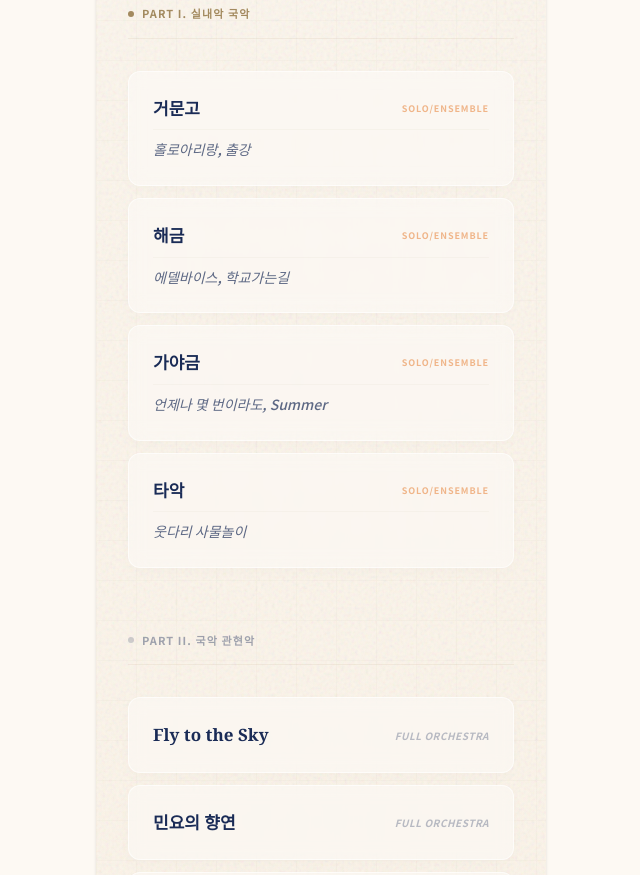
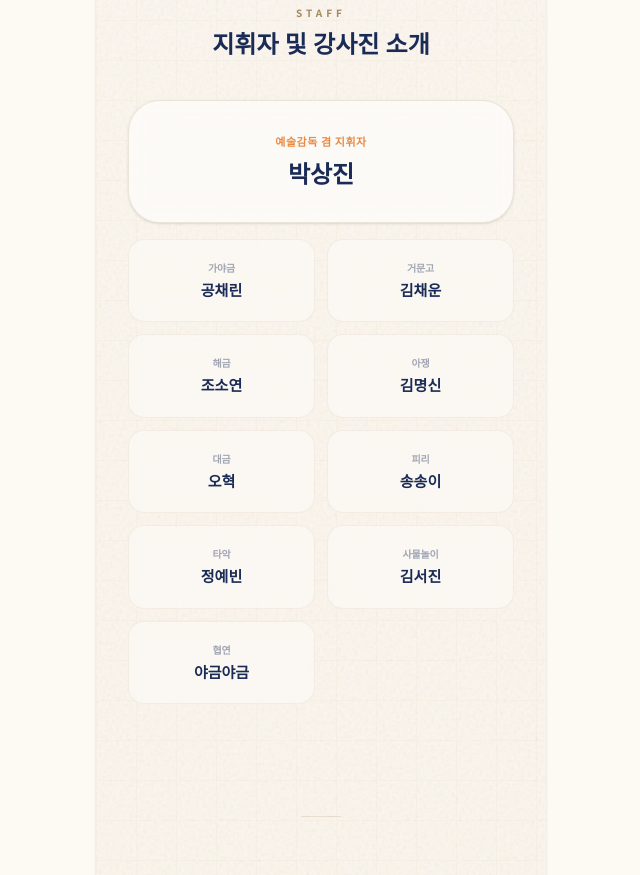
Before and after one commit to ohjin5/korean-traditional-music-invitation_2026_02, a React (Vite) app: page / in a window 1280 px wide. Shown: the part 1860-2735 px from the top of the page, without its empty margins (319-959 px from the left). Built offline with nearby package versions, Linux system fonts and the light colour scheme.

Commit message:
Add files via upload

```diff
--- a/src/App.tsx
+++ b/src/App.tsx
@@ -22,16 +22,66 @@ const MAIN_LOGO_URL = '/img/logo.png';
 const PROGRAM = {
   part1: [
     { title: '거문고', songs: '홀로아리랑, 출강' },
-    { title: '해금', songs: '에델바이스, 학교가는길' },
+    { title: '해금', songs: '에델바이스, 학교 가는 길' },
     { title: '가야금', songs: '언제나 몇 번이라도, Summer' },
     { title: '타악', songs: '웃다리 사물놀이' },
   ],
   part2: [
-    { title: 'Fly to the Sky', songs: 'Full Orchestra' },
-    { title: '민요의 향연', songs: 'Full Orchestra' },
-    { title: 'Carol Medley', songs: 'Full Orchestra' },
+    { title: 'Fly to the Sky', info: '작곡 한태수' },
+    { title: '민요의 향연', info: '작곡 임교민' },
+    { title: 'Carol Medley', info: '편곡 강동완' },
   ]
 };
+
+const STAFF = [
+  { role: "예술감독 겸 지휘자", name: "박상진", highlight: true },
+  { role: "가야금", name: "공채린" },
+  { role: "거문고", name: "김채운" },
+  { role: "해금", name: "조소연" },
+  { role: "아쟁", name: "김명신" },
+  { role: "대금", name: "오혁" },
+  { role: "피리", name: "송송이" },
+  { role: "타악", name: "정예빈" },
+  { role: "사물놀이", name: "김서진" },
+  { role: "협연", name: "야금야금" },
+];
+
+const MEMBERS = [
+  {
+    instrument: "가야금",
+    names: "김나루 김야엘 박서윤 박서현 배지원 원혜인 이예안 이예지 이지수 이채민 임윤서 양서하 홍은솔"
+  },
+  {
+    instrument: "해금",
+    names: "김무찬 김예준 김하율 문서연 윤채린 이경하 이유신 이채윤 장재이 정유안 진나연 최하은 한가은 현채이 김하은"
+  },
+  {
+    instrument: "거문고",
+    names: "곽서율 고현 김다솜 김은서 박서윤 윤이나 이인준 이지원"
+  },
+  {
+    instrument: "타악",
+    names: "강수아 김다윗 김도운 김지율 문은서 박소율 박연우 배성윤 송은석 오하린 이상훈 이유정 정한비 황서희"
+  },
+  {
+    instrument: "피리",
+    names: "김예탁 김채율 김하진 윤수인 윤수현 장이현 최윤 한유은 고찬희"
+  },
+  {
+    instrument: "대금",
+    names: "강석연 김윤서 박준서 박지언 배서우 염동윤 이정훈 최원 홍장혁"
+  },
+  {
+    instrument: "아쟁",
+    names: "곽서효 김하윤 김현성"
+  },
+  {
+    instrument: "특별단원",
+    names: "정승안 정은아 김지율"
+  }
+];
+
+const RSVP_LINK = "https://naver.me/58q3vwX1";
 
 const fadeInUp = {
   initial: { opacity: 0, y: 15 },
@@ -349,12 +399,73 @@ export default function App() {
 
         <div className="section-divider" />
 
-        {/* 4. Program Section */}
+        {/* 4. Staff Introduction */}
+        <motion.section {...fadeInUp} className="py-8 space-y-10">
+          <div className="text-center space-y-2">
+            <h2 className="text-[10px] font-bold text-gold-antique uppercase tracking-[0.4em]">Staff</h2>
+            <h3 className="text-2xl font-serif font-black text-navy">지휘자 및 강사진 소개</h3>
+          </div>
+
+          <div className="grid grid-cols-1 gap-4">
+            {/* Conductor Highlight */}
+            {STAFF.filter(s => s.highlight).map((member, idx) => (
+              <div key={idx} className="bg-white/60 backdrop-blur-sm border border-gold-antique/20 rounded-[32px] p-8 text-center shadow-sm">
+                <span className="text-[11px] font-bold text-apricot uppercase tracking-wider mb-2 block">{member.role}</span>
+                <p className="text-2xl font-serif font-black text-navy">{member.name}</p>
+              </div>
+            ))}
+
+            {/* Other Staff Members */}
+            <div className="grid grid-cols-2 gap-3">
+              {STAFF.filter(s => !s.highlight).map((member, idx) => (
+                <div key={idx} className="bg-white/40 backdrop-blur-sm border border-gold-antique/10 rounded-2xl p-5 flex flex-col items-center justify-center gap-1">
+                  <span className="text-[10px] font-bold text-navy/40 uppercase tracking-tight">{member.role}</span>
+                  <p className="text-[15px] font-serif font-black text-navy">{member.name}</p>
+                </div>
+              ))}
+            </div>
+          </div>
+        </motion.section>
+
+        <div className="section-divider" />
+
+        {/* 5. Members Introduction */}
+        <motion.section {...fadeInUp} className="py-8 space-y-10">
+          <div className="text-center space-y-2">
+            <h2 className="text-[10px] font-bold text-gold-antique uppercase tracking-[0.4em]">Members</h2>
+            <h3 className="text-2xl font-serif font-black text-navy">단원 소개</h3>
+          </div>
+
+          <div className="grid gap-6">
+            {MEMBERS.map((group, idx) => (
+              <div key={idx} className="bg-white/40 backdrop-blur-sm border border-gold-antique/10 rounded-[28px] overflow-hidden group hover:bg-white/60 transition-colors">
+                <div className="px-6 py-4 bg-navy/5 border-b border-navy/5 flex items-center gap-3">
+                  <div className="w-1.5 h-1.5 rounded-full bg-apricot" />
+                  <h4 className="text-[15px] font-serif font-black text-navy">{group.instrument}</h4>
+                </div>
+                <div className="p-6">
+                  <p className="text-[14px] text-navy/70 leading-[2.1] font-medium break-keep text-justify">
+                    {group.names}
+                  </p>
+                </div>
+              </div>
+            ))}
+          </div>
+        </motion.section>
+
+        <div className="section-divider" />
+
+        {/* 6. Program Section */}
         <motion.section {...fadeInUp} className="py-8 space-y-16">
+          <div className="text-center space-y-2">
+            <h2 className="text-[10px] font-bold text-gold-antique uppercase tracking-[0.4em]">Program</h2>
+            <h3 className="text-2xl font-serif font-black text-navy">프로그램</h3>
+          </div>
+
           <div className="space-y-8">
             <div className="flex items-center justify-between border-b border-gold-antique/10 pb-4">
               <h3 className="text-[11px] font-bold text-gold-antique uppercase tracking-widest flex items-center gap-2">
-                <div className="w-1.5 h-1.5 rounded-full bg-gold-antique" /> Part I. 실내악 국악
+                <div className="w-1.5 h-1.5 rounded-full bg-gold-antique" /> 1부
               </h3>
             </div>
 
@@ -363,7 +474,6 @@ export default function App() {
                 <div key={idx} className="program-card p-6 flex flex-col gap-2 group transition-colors hover:bg-white/60">
                   <div className="flex items-center justify-between">
                     <h4 className="text-[17px] font-serif font-black text-navy">{item.title}</h4>
-                    <span className="text-[9px] font-bold text-apricot tracking-widest uppercase opacity-60">Solo/Ensemble</span>
                   </div>
                   <div className="h-[1px] bg-gold-antique/5 w-full" />
                   <p className="text-[14px] text-navy/70 font-medium break-keep leading-relaxed italic">{item.songs}</p>
@@ -375,15 +485,18 @@ export default function App() {
           <div className="space-y-8">
             <div className="flex items-center justify-between border-b border-gold-antique/10 pb-4">
               <h3 className="text-[11px] font-bold text-navy/40 uppercase tracking-widest flex items-center gap-2">
-                <div className="w-1.5 h-1.5 rounded-full bg-navy/20" /> Part II. 국악 관현악
+                <div className="w-1.5 h-1.5 rounded-full bg-navy/20" /> 2부
               </h3>
             </div>
 
             <div className="grid gap-3">
               {PROGRAM.part2.map((item, idx) => (
-                <div key={idx} className="program-card p-6 flex items-center justify-between group hover:bg-white/60 transition-all">
-                  <h4 className="text-[17px] font-serif font-black text-navy">{item.title}</h4>
-                  <span className="text-[10px] font-bold text-navy/30 italic uppercase tracking-wider">Full Orchestra</span>
+                <div key={idx} className="program-card p-6 flex flex-col gap-2 group hover:bg-white/60 transition-all">
+                  <div className="flex items-center justify-between">
+                    <h4 className="text-[17px] font-serif font-black text-navy">{item.title}</h4>
+                  </div>
+                  <div className="h-[1px] bg-gold-antique/5 w-full" />
+                  <p className="text-[14px] text-navy/60 font-medium">{item.info}</p>
                 </div>
               ))}
             </div>
@@ -392,31 +505,7 @@ export default function App() {
 
         <div className="section-divider" />
 
-        {/* 5. Special Guest Section */}
-        <motion.section {...fadeInUp} className="py-8">
-          <div className="bg-white/40 backdrop-blur-xl p-10 rounded-[40px] border border-gold-antique/10 shadow-sm relative overflow-hidden group">
-            <div className="absolute top-0 right-0 p-8 opacity-[0.02] transition-opacity duration-700">
-              <Music size={120} />
-            </div>
-            <div className="space-y-6 relative z-10">
-              <div className="flex items-center gap-3">
-                <span className="text-[10px] font-bold text-apricot uppercase tracking-widest">Special Guest</span>
-                <div className="flex-1 h-[1px] bg-apricot/15" />
-              </div>
-              <div className="space-y-2">
-                <p className="text-[15px] font-bold text-apricot italic decoration-apricot/20 underline-offset-4">가야금 유튜버 <span className="text-navy font-serif font-black">야금야금</span></p>
-                <h3 className="text-3xl font-serif font-black text-navy tracking-tight">가야금 협연</h3>
-              </div>
-              <p className="text-[14px] text-navy/70 leading-relaxed break-keep font-medium">
-                전통 가야금의 선율에 현대적 감각을 더해 대중과 화발히 소통하는 아티스트 '야금야금'이 단원들과 함께 특별한 조화를 선보입니다.
-              </p>
-            </div>
-          </div>
-        </motion.section>
-
-        <div className="section-divider" />
-
-        {/* 6. Venue Section */}
+        {/* 7. Venue Section */}
         <motion.section {...fadeInUp} className="py-12 space-y-12">
           <div className="space-y-8 text-center flex flex-col items-center">
             <div className="w-12 h-12 bg-white rounded-full flex items-center justify-center shadow-sm border border-gold-antique/10 mb-2">
@@ -546,9 +635,14 @@ export default function App() {
             <span className="text-[9px] font-bold text-gold-antique uppercase tracking-[0.2em] opacity-60">Admission Free</span>
             <span className="text-[16px] font-black text-ink tracking-tight">사전 관람권 신청</span>
           </div>
-          <button className="bg-apricot text-white font-black h-12 px-8 rounded-2xl shadow-xl shadow-apricot/20 active:scale-95 transition-all text-sm tracking-tight">
+          <a
+            href={RSVP_LINK}
+            target="_blank"
+            rel="noreferrer"
+            className="bg-apricot text-white font-black h-12 px-8 rounded-2xl shadow-xl shadow-apricot/20 active:scale-95 transition-all text-sm tracking-tight flex items-center justify-center cursor-pointer"
+          >
             신청하기
-          </button>
+          </a>
         </motion.div>
       </div>
 
```
